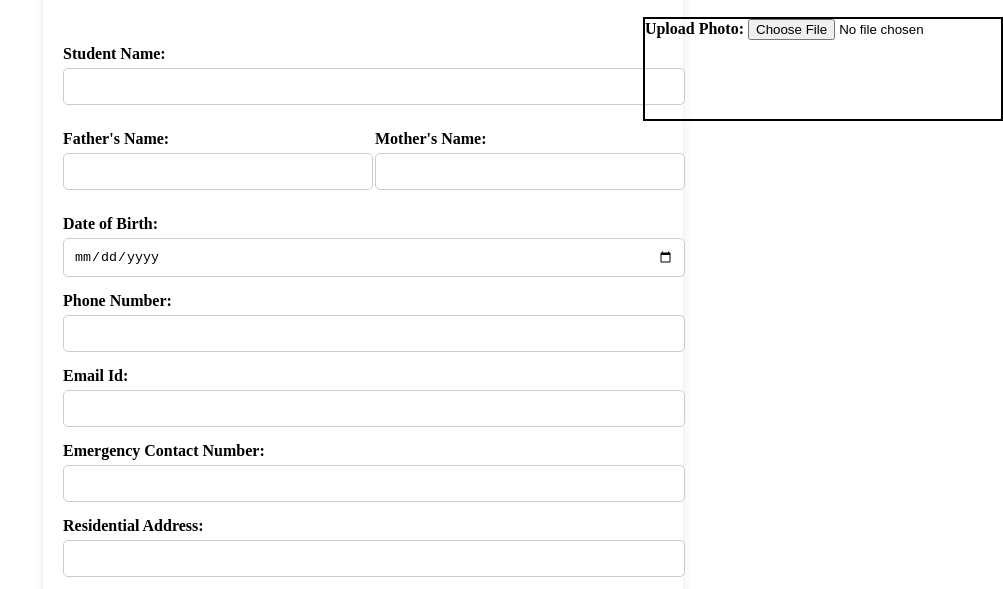
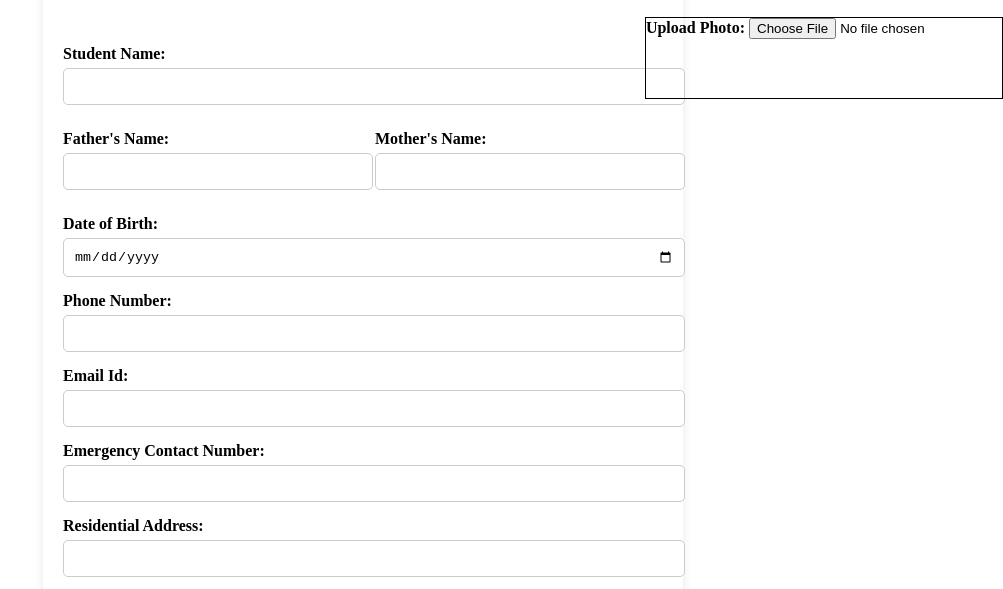
Before and after one commit to hiteashgupta1/ADMIN_FORM, a plain HTML site: page index.html in a window 1280 px wide. Shown: the part 180-769 px from the top of the page, without its empty margins (277-1280 px from the left). Drawn offline with Linux system fonts and the light colour scheme.

Commit message:
Update style.css

```diff
--- a/style.css
+++ b/style.css
@@ -40,20 +40,20 @@ h1 {
 .form-row {
     display: flex;
     justify-content: space-between;
+    font-weight: bold;
 }
 .form-row .form-group {
     width: 48%;
 }
 .photo-upload {
-
     position: absolute;
     right: 0;
     margin: auto;
     text-align: right;
     font-weight: bold;
     min-width: 50px;
-    height: 100px;
-    border: 2px solid black;
+    height: 80px;
+    border: 1px solid black;
 }
 .photo-upload img {
     width: 100px;
```
